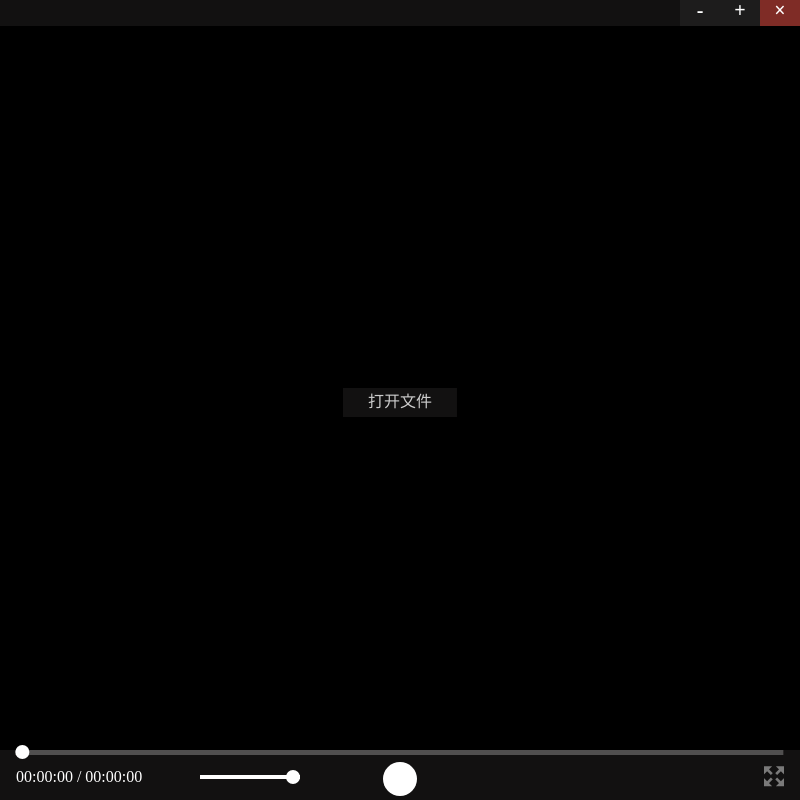
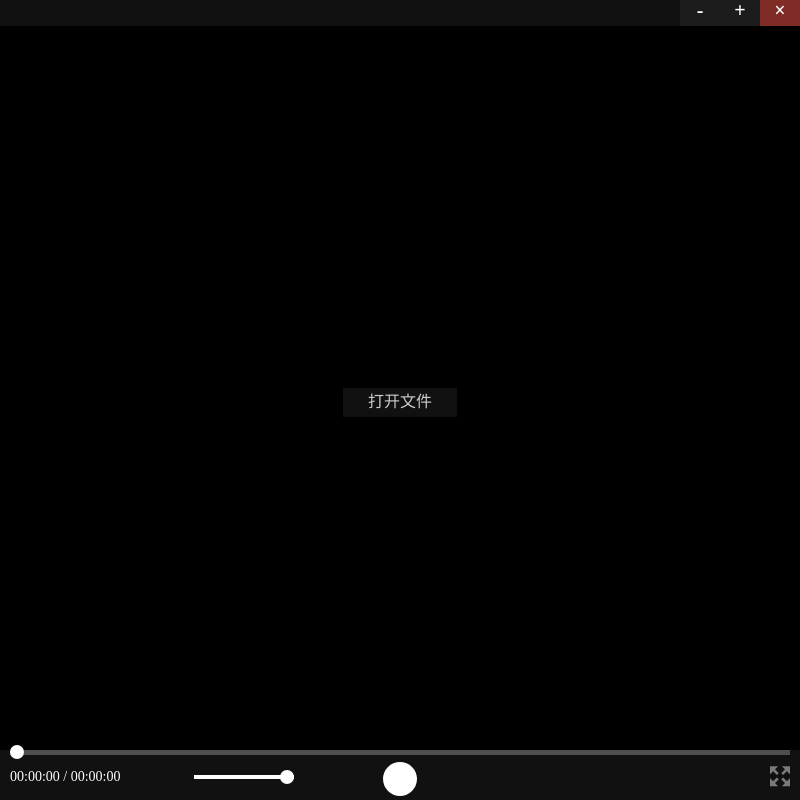
Before and after one commit to xiekun1992/music_player, an Electron app: page index.html in a window 800 px wide. Drawn offline with nearby package versions, Linux system fonts and the light colour scheme; no server answers; files whose address does not match are found by name.

Commit message:
修改部分样式

```diff
--- a/style.css
+++ b/style.css
@@ -121,8 +121,9 @@ canvas { width: 100%; height: 100%; float: left; }
 .player .player-control .control .duration{
   color: #fff;
   position: absolute;
-  left: 2%;
+  left: 10px;
   top: 40%;
+  font-size: 14px;
   transform: translateY(-50%);
 }
 .player .player-control .control>.play {
@@ -147,8 +148,8 @@ canvas { width: 100%; height: 100%; float: left; }
   height: 5px;
   background: #8684848a;
   position: relative;
-  width: 96%;
-  transform: translateX(2%);
+  width: calc(100% - 20px);
+  transform: translateX(10px);
 }
 .player .player-control .progress input[type=range]{
   /* -webkit-app-region: no-drag; */
@@ -182,7 +183,7 @@ canvas { width: 100%; height: 100%; float: left; }
 }
 .player .player-control .control .volume{
   position: absolute;
-  left: calc(2% + 184px);
+  left: 194px;
   top: 40%;
   transform: translateY(-50%);
   height: 4px;
@@ -218,7 +219,7 @@ canvas { width: 100%; height: 100%; float: left; }
 }
 .player .player-control .fullscreen {
   position: absolute;
-  right: 2%;
+  right: 10px;
   top: 40%;
   transform: translateY(-50%);
 }
```
